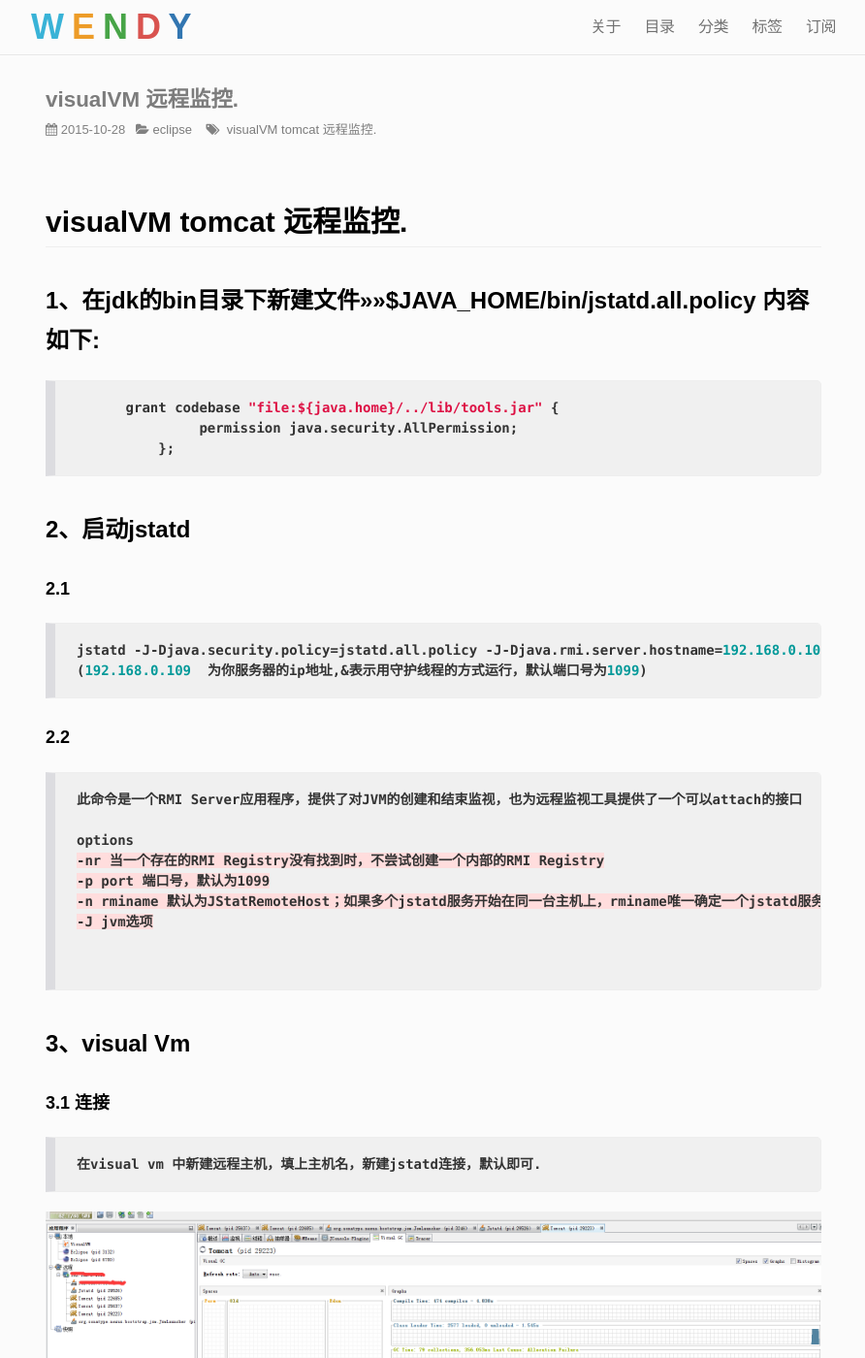
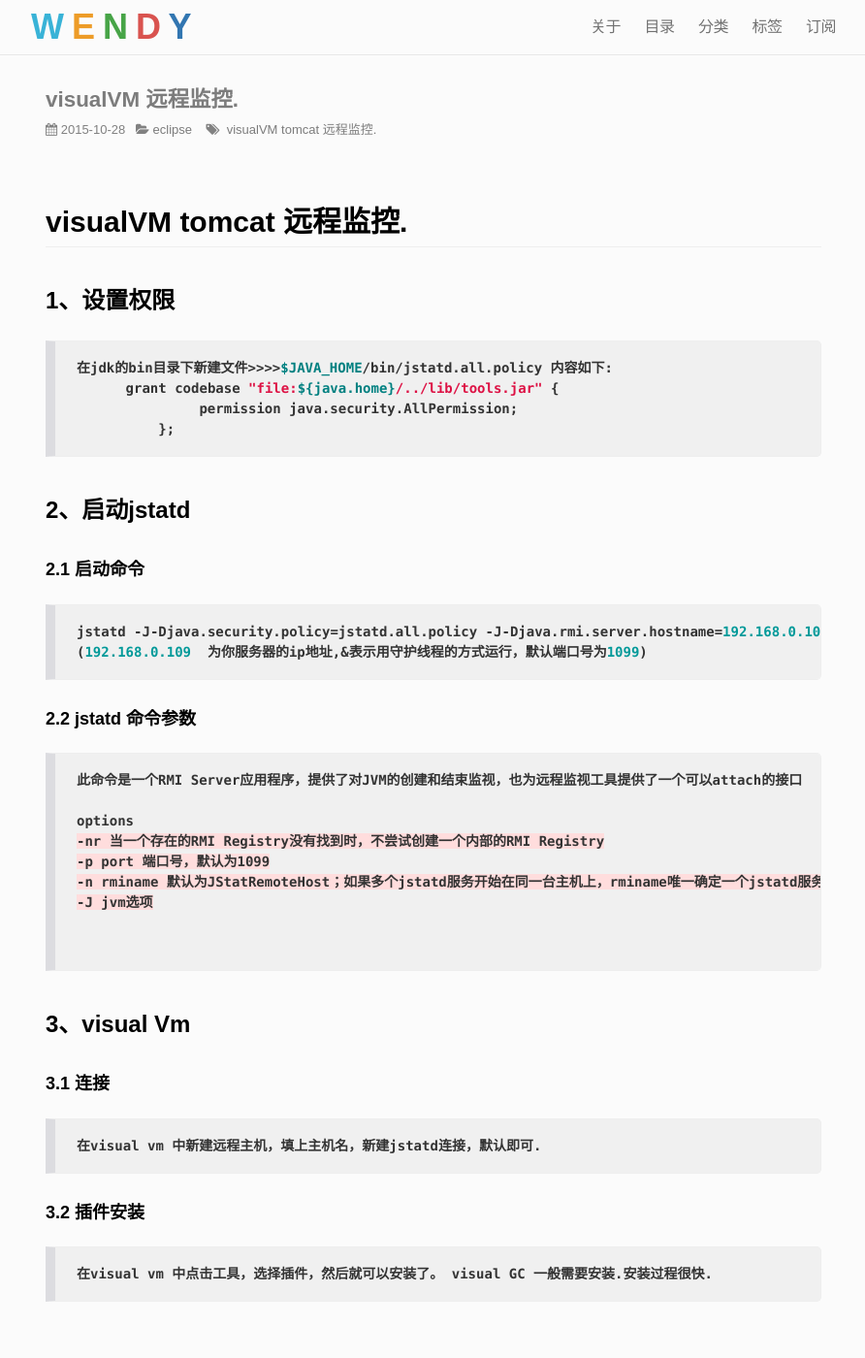
Before and after one commit to ywendy/ywendy.github.io, a Jekyll site: the page built from _posts/2015-10-28-visualVM-remoteJstatd.md, in a window 1280 px wide and 1400 px high. Shown: the whole window at 97% size, without its empty margins (193-1085 px from the left). Built offline with Jekyll 4.4.1, drawn with Linux system fonts in a browser that asks for light colours; nearby versions of some CDN libraries; Markdown is read by kramdown in place of the engine named in the settings; comment, search, counter and statistics services are not loaded; some of the changed text lies outside the part shown.

Commit message:
visual vm 修改

````diff
--- a/_posts/2015-10-28-visualVM-remoteJstatd.md
+++ b/_posts/2015-10-28-visualVM-remoteJstatd.md
@@ -6,21 +6,22 @@ tags:  visualVM tomcat 远程监控.
 ---
 
 ##visualVM tomcat 远程监控.
-###1、在jdk的bin目录下新建文件>>>>$JAVA_HOME/bin/jstatd.all.policy 内容如下:
+###1、设置权限
 ```javascript
+在jdk的bin目录下新建文件>>>>$JAVA_HOME/bin/jstatd.all.policy 内容如下:
       grant codebase "file:${java.home}/../lib/tools.jar" {
                permission java.security.AllPermission;
           };
 ```
 
 ###2、启动jstatd
-####2.1
+####2.1 启动命令
 ```javascript
 jstatd -J-Djava.security.policy=jstatd.all.policy -J-Djava.rmi.server.hostname=192.168.0.109 &
 (192.168.0.109  为你服务器的ip地址,&表示用守护线程的方式运行，默认端口号为1099)
 ```
 
-####2.2
+####2.2 jstatd 命令参数
 ```javascript
 此命令是一个RMI Server应用程序，提供了对JVM的创建和结束监视，也为远程监视工具提供了一个可以attach的接口
 
@@ -36,15 +37,21 @@ options
 
 ###3、visual Vm
 
-####3.1 连接
+#### 3.1 连接
 ```javascript
 在visual vm 中新建远程主机，填上主机名，新建jstatd连接，默认即可.
 ```
 
-![](https://ywendy.github.io/img/visualvm_remote_jstatd.png)
 
-####3.2插件安装
+
+#### 3.2 插件安装
 
 ```javascript
 在visual vm 中点击工具，选择插件，然后就可以安装了。 visual GC 一般需要安装.安装过程很快.
 ```
+
+
+##参考文献
+
+1、http://hzl7652.iteye.com/blog/1183182
+2、http://www.ibm.com/developerworks/cn/java/j-lo-visualvm/
````
